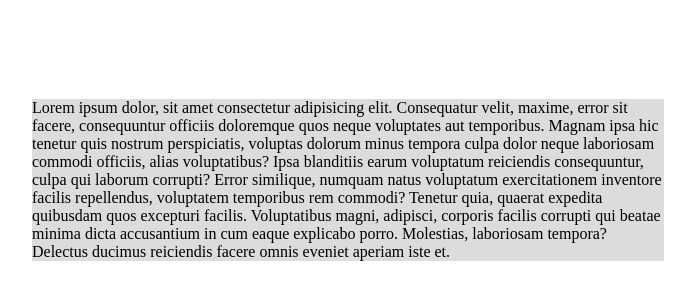
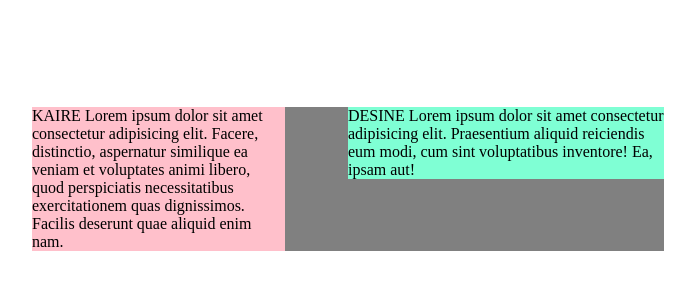
Before and after one commit to vilmaKL/3-serlokas, a website: page index.html in a window 1280 px wide. Shown: the part 154-454 px from the top of the page, without its empty margins (292-987 px from the left). Drawn offline with Linux system fonts and the light colour scheme.

Commit message:
Two columns

```diff
--- a/index.html
+++ b/index.html
@@ -7,7 +7,14 @@
     <title>Serlokas</title>
 </head>
 <body>
-    <div style="background-color: gainsboro; width: 50%; margin-left: 25%; margin-top: 20%;">Lorem ipsum dolor, sit amet consectetur adipisicing elit. Consequatur velit, maxime, error sit facere, consequuntur officiis doloremque quos neque voluptates aut temporibus. Magnam ipsa hic tenetur quis nostrum perspiciatis, voluptas dolorum minus tempora culpa dolor neque laboriosam commodi officiis, alias voluptatibus? Ipsa blanditiis earum voluptatum reiciendis consequuntur, culpa qui laborum corrupti? Error similique, numquam natus voluptatum exercitationem inventore facilis repellendus, voluptatem temporibus rem commodi? Tenetur quia, quaerat expedita quibusdam quos excepturi facilis. Voluptatibus magni, adipisci, corporis facilis corrupti qui beatae minima dicta accusantium in cum eaque explicabo porro. Molestias, laboriosam tempora? Delectus ducimus reiciendis facere omnis eveniet aperiam iste et.</div>
+    <div style="background-color: grey; width: 50%; margin-left: 25%; margin-top: 20%; display: inline-block;">
+        <div style="background-color: pink; width: 40%; display: inline-block; float: left;">
+            KAIRE Lorem ipsum dolor sit amet consectetur adipisicing elit. Facere, distinctio, aspernatur similique ea veniam et voluptates animi libero, quod perspiciatis necessitatibus exercitationem quas dignissimos. Facilis deserunt quae aliquid enim nam.
+        </div>
+        <div style="background-color: aquamarine; width: 50%; display: inline-block; float: left; margin-left: 10%;">
+            DESINE Lorem ipsum dolor sit amet consectetur adipisicing elit. Praesentium aliquid reiciendis eum modi, cum sint voluptatibus inventore! Ea, ipsam aut!
+        </div>
+    </div>
 
 </body>
 
@@ -25,11 +32,19 @@ pvz.:
 background-color: red;
 width: 50%;
 
-elementu stumdymas vienas kito atzvilgiu
+Elementu stumdymas vienas kito atzvilgiu
 margin: 10%;                 10% visomis kryptimis
 margin-left: 25%;
 margin-top: 25%;
 margin-right: 25%;
 margin-bottom: 25%;
 
+Elementu atvaizdavimas:
+display: block;           default (nepriklausomai nuo plocio, elementai krenta horizontaliai)
+display: inline-block;    elementas gali buti vienoje eileje su kitais elementais
+
+priverstinis elementu sustumimas horizontaliai:
+float: left;
+float: right;
+
 -->
```
